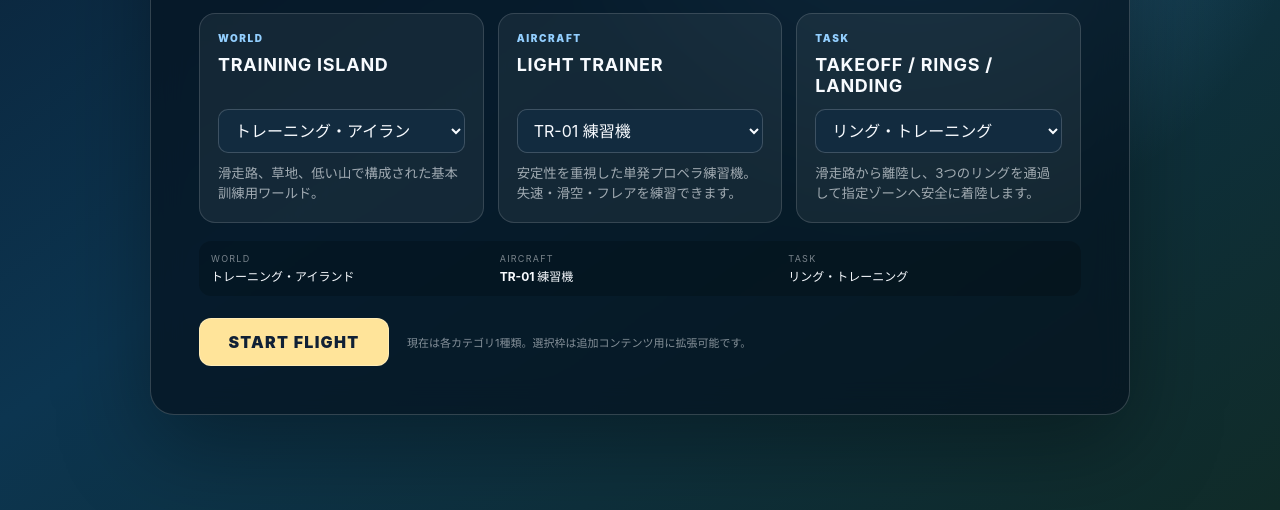
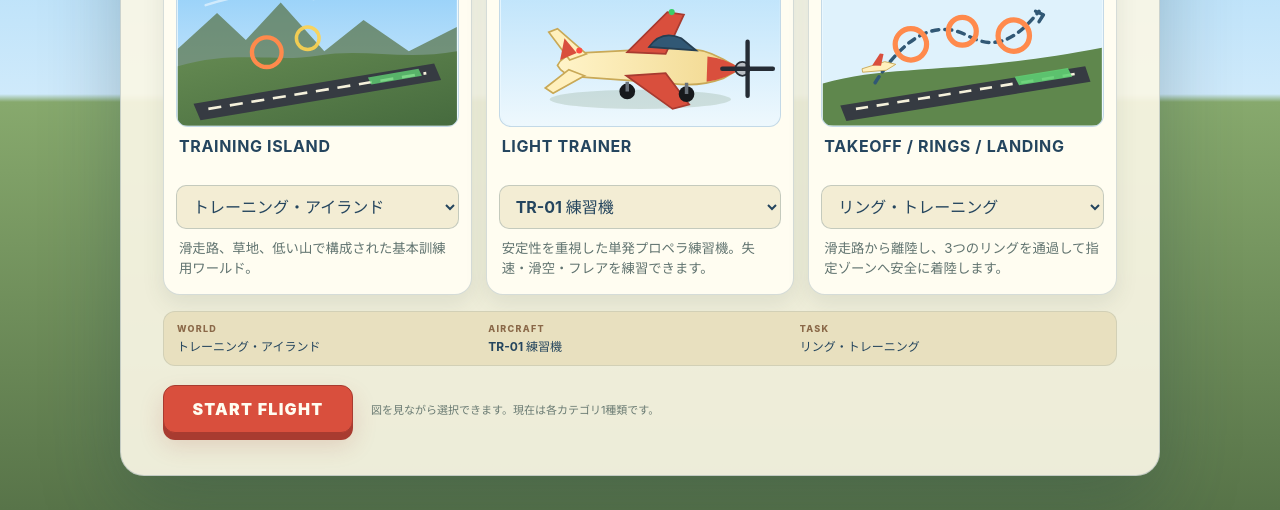
Before and after one commit to InSuns21/pilotwings-modern, a website built with Vite: page index.html in a window 1280 px wide. Shown: the part 290-800 px from the top of the page. Built offline with nearby package versions, Linux system fonts and the light colour scheme.

Commit message:
feat: スタート画面の配色と図版を改善
本編の空・草地・機体カラーへスタート画面を揃え、World・Aircraft・TaskのインラインSVGプレビューを追加する。

```diff
--- a/src/game/StartScreen.ts
+++ b/src/game/StartScreen.ts
@@ -5,10 +5,16 @@ import {
   WORLDS,
   resolveGameSelection,
   type AircraftId,
+  type CatalogOption,
   type GameSelection,
   type TaskId,
   type WorldId
 } from './GameCatalog';
+import {
+  aircraftPreviewSvg,
+  taskPreviewSvg,
+  worldPreviewSvg
+} from './StartScreenPreview';
 
 export interface StartScreenController {
   dispose(): void;
@@ -44,7 +50,7 @@ export function mountStartScreen(
           <button class="start-button" type="button" data-start-flight>
             START FLIGHT
           </button>
-          <span class="start-note">現在は各カテゴリ1種類。選択枠は追加コンテンツ用に拡張可能です。</span>
+          <span class="start-note">図を見ながら選択できます。現在は各カテゴリ1種類です。</span>
         </div>
       </section>
     </main>
@@ -69,6 +75,30 @@ export function mountStartScreen(
       taskId: taskSelect.value as TaskId
     });
 
+  const updateCards = (): void => {
+    updateCard(
+      root,
+      'world',
+      WORLDS,
+      worldSelect.value as WorldId,
+      (id) => worldPreviewSvg(id)
+    );
+    updateCard(
+      root,
+      'aircraft',
+      AIRCRAFT,
+      aircraftSelect.value as AircraftId,
+      (id) => aircraftPreviewSvg(id)
+    );
+    updateCard(
+      root,
+      'task',
+      TASKS,
+      taskSelect.value as TaskId,
+      (id) => taskPreviewSvg(id)
+    );
+  };
+
   const updateSummary = (): void => {
     const selection = currentSelection();
     summary.innerHTML = `
@@ -78,7 +108,11 @@ export function mountStartScreen(
     `;
   };
 
-  const onChange = (): void => updateSummary();
+  const onChange = (): void => {
+    updateCards();
+    updateSummary();
+  };
+
   worldSelect.addEventListener('change', onChange);
   aircraftSelect.addEventListener('change', onChange);
   taskSelect.addEventListener('change', onChange);
@@ -101,6 +135,7 @@ export function mountStartScreen(
   };
 
   startButton.addEventListener('click', onClick);
+  updateCards();
   updateSummary();
 
   return {
@@ -117,7 +152,7 @@ export function mountStartScreen(
 function selectorMarkup<Id extends string>(
   label: string,
   kind: string,
-  options: readonly { id: Id; name: string; subtitle: string; description: string }[],
+  options: readonly CatalogOption<Id>[],
   selectedId: Id
 ): string {
   const optionMarkup = options
@@ -135,15 +170,39 @@ function selectorMarkup<Id extends string>(
   }
 
   return `
-    <label class="flight-select-card">
+    <label class="flight-select-card" data-card-${kind}>
       <span class="flight-select-label">${label}</span>
-      <strong>${selected.subtitle}</strong>
+      <div class="flight-select-preview" data-preview-${kind}></div>
+      <strong data-subtitle-${kind}>${selected.subtitle}</strong>
       <select data-select-${kind} aria-label="${label} selection">
         ${optionMarkup}
       </select>
-      <small>${selected.description}</small>
+      <small data-description-${kind}>${selected.description}</small>
     </label>
   `;
+}
+
+function updateCard<Id extends string>(
+  root: HTMLElement,
+  kind: string,
+  options: readonly CatalogOption<Id>[],
+  id: Id,
+  preview: (id: Id) => string
+): void {
+  const option = options.find((candidate) => candidate.id === id);
+  const previewElement = root.querySelector<HTMLElement>(`[data-preview-${kind}]`);
+  const subtitleElement = root.querySelector<HTMLElement>(`[data-subtitle-${kind}]`);
+  const descriptionElement = root.querySelector<HTMLElement>(
+    `[data-description-${kind}]`
+  );
+
+  if (!option || !previewElement || !subtitleElement || !descriptionElement) {
+    throw new Error(`Start screen card did not initialize: ${kind}`);
+  }
+
+  previewElement.innerHTML = preview(id);
+  subtitleElement.textContent = option.subtitle;
+  descriptionElement.textContent = option.description;
 }
 
 function requireSelect<Id extends string>(
--- /dev/null
+++ b/src/game/StartScreenPreview.ts
@@ -0,0 +1,94 @@
+import type { AircraftId, TaskId, WorldId } from './GameCatalog';
+
+const SVG_OPEN =
+  '<svg viewBox="0 0 320 176" role="img" aria-hidden="true" focusable="false" xmlns="http://www.w3.org/2000/svg">';
+
+export function worldPreviewSvg(id: WorldId): string {
+  switch (id) {
+    case 'training-island':
+      return `${SVG_OPEN}
+        <defs>
+          <linearGradient id="world-sky" x1="0" y1="0" x2="0" y2="1">
+            <stop offset="0" stop-color="#8fcdf8"/>
+            <stop offset="1" stop-color="#d9effd"/>
+          </linearGradient>
+          <linearGradient id="world-grass" x1="0" y1="0" x2="1" y2="1">
+            <stop offset="0" stop-color="#658a52"/>
+            <stop offset="1" stop-color="#466b3e"/>
+          </linearGradient>
+        </defs>
+        <rect width="320" height="176" rx="14" fill="url(#world-sky)"/>
+        <path d="M0 88 L45 47 L78 78 L118 35 L168 91 L213 55 L265 91 L320 63 V176 H0Z" fill="#587449" opacity=".72"/>
+        <path d="M0 108 C65 89 112 104 160 96 C214 87 259 102 320 91 V176 H0Z" fill="url(#world-grass)"/>
+        <path d="M18 151 L294 105 L302 124 L26 170Z" fill="#363b42"/>
+        <path d="M35 157 L285 116" stroke="#f5f1dc" stroke-width="3" stroke-dasharray="15 10"/>
+        <path d="M218 121 L276 111 L280 119 L222 129Z" fill="#61d174" opacity=".8"/>
+        <circle cx="102" cy="92" r="17" fill="none" stroke="#ff8a4c" stroke-width="5"/>
+        <circle cx="149" cy="76" r="13" fill="none" stroke="#ffd34f" stroke-width="4" opacity=".9"/>
+        <path d="M32 38 Q96 17 156 31" fill="none" stroke="#fff" stroke-width="3" stroke-linecap="round" opacity=".52"/>
+      </svg>`;
+  }
+}
+
+export function aircraftPreviewSvg(id: AircraftId): string {
+  switch (id) {
+    case 'trainer-01':
+      return `${SVG_OPEN}
+        <defs>
+          <linearGradient id="aircraft-sky" x1="0" y1="0" x2="0" y2="1">
+            <stop offset="0" stop-color="#b8e1fb"/>
+            <stop offset="1" stop-color="#eef8fd"/>
+          </linearGradient>
+          <linearGradient id="aircraft-body" x1="0" y1="0" x2="1" y2="0">
+            <stop offset="0" stop-color="#fff4c9"/>
+            <stop offset="1" stop-color="#f1d78d"/>
+          </linearGradient>
+        </defs>
+        <rect width="320" height="176" rx="14" fill="url(#aircraft-sky)"/>
+        <ellipse cx="160" cy="146" rx="104" ry="11" fill="#466b3e" opacity=".17"/>
+        <g transform="translate(26 18)">
+          <path d="M61 75 L177 69 Q206 69 229 82 L248 93 L229 104 Q202 114 171 110 L60 102 Q44 99 39 89 Q44 78 61 75Z" fill="url(#aircraft-body)" stroke="#c9a957" stroke-width="2"/>
+          <path d="M119 74 L165 28 L184 31 L163 76Z" fill="#d94f3d" stroke="#a83b30" stroke-width="2"/>
+          <path d="M118 101 L171 139 L190 134 L163 98Z" fill="#d94f3d" stroke="#a83b30" stroke-width="2"/>
+          <path d="M72 76 L39 47 L29 51 L53 83Z" fill="#fff0bd" stroke="#c9a957" stroke-width="2"/>
+          <path d="M70 101 L34 121 L25 115 L52 94Z" fill="#fff0bd" stroke="#c9a957" stroke-width="2"/>
+          <path d="M61 75 L47 58 L42 83Z" fill="#d94f3d"/>
+          <path d="M144 68 Q158 48 181 58 L198 72Z" fill="#315875" stroke="#253f53" stroke-width="2"/>
+          <path d="M211 79 Q232 81 249 93 Q232 105 210 108Z" fill="#d94f3d"/>
+          <circle cx="251" cy="93" r="8" fill="#b8bec4" stroke="#252c35" stroke-width="2"/>
+          <path d="M257 62 V124 M228 93 H286" stroke="#252c35" stroke-width="5" stroke-linecap="round"/>
+          <circle cx="119" cy="119" r="9" fill="#17191c"/>
+          <circle cx="187" cy="122" r="9" fill="#17191c"/>
+          <path d="M119 108 V119 M187 109 V122" stroke="#69717a" stroke-width="4"/>
+          <circle cx="64" cy="72" r="3.5" fill="#ff4c42"/>
+          <circle cx="170" cy="28" r="3.5" fill="#3acf68"/>
+        </g>
+        <text x="20" y="30" fill="#315875" font-size="12" font-weight="800" letter-spacing="2">TR-01</text>
+      </svg>`;
+  }
+}
+
+export function taskPreviewSvg(id: TaskId): string {
+  switch (id) {
+    case 'ring-training':
+      return `${SVG_OPEN}
+        <rect width="320" height="176" rx="14" fill="#dff2fc"/>
+        <path d="M0 128 C82 105 154 119 320 87 V176 H0Z" fill="#5f874d"/>
+        <path d="M20 153 L301 108 L307 126 L27 171Z" fill="#363b42"/>
+        <path d="M38 157 L289 117" stroke="#f5f1dc" stroke-width="3" stroke-dasharray="14 10"/>
+        <path d="M60 127 C96 70 132 55 166 73 C196 89 219 81 248 45" fill="none" stroke="#315875" stroke-width="4" stroke-dasharray="8 7" stroke-linecap="round"/>
+        <g fill="none" stroke="#ff8a4c" stroke-width="6">
+          <circle cx="101" cy="83" r="18"/>
+          <circle cx="160" cy="68" r="16"/>
+          <circle cx="219" cy="73" r="18"/>
+        </g>
+        <path d="M244 45 L253 49 L248 57" fill="none" stroke="#315875" stroke-width="4" stroke-linecap="round" stroke-linejoin="round"/>
+        <path d="M220 120 L281 110 L286 120 L225 130Z" fill="#61d174" opacity=".9"/>
+        <g transform="translate(45 111) rotate(-9)">
+          <path d="M0 0 L27 -4 L39 1 L27 6 L0 4Z" fill="#fff0bd" stroke="#c9a957"/>
+          <path d="M12 -2 L23 -14 L27 -13 L22 0Z" fill="#d94f3d"/>
+        </g>
+        <text x="20" y="28" fill="#315875" font-size="11" font-weight="800" letter-spacing="1.4">TAKEOFF → RINGS → LANDING</text>
+      </svg>`;
+  }
+}
--- a/src/style/main.css
+++ b/src/style/main.css
@@ -523,50 +523,70 @@ button {
   display: grid;
   place-items: center;
   padding:
-    max(28px, env(safe-area-inset-top))
-    max(24px, env(safe-area-inset-right))
-    max(28px, env(safe-area-inset-bottom))
-    max(24px, env(safe-area-inset-left));
+    max(24px, env(safe-area-inset-top))
+    max(22px, env(safe-area-inset-right))
+    max(24px, env(safe-area-inset-bottom))
+    max(22px, env(safe-area-inset-left));
   overflow: auto;
+  color: #193247;
   background:
-    radial-gradient(circle at 72% 18%, rgb(91 169 226 / 38%), transparent 34%),
-    linear-gradient(145deg, #0b2036 0%, #0c3550 42%, #102b28 100%);
+    linear-gradient(180deg, #91cff6 0%, #cfeafb 48%, #87a96d 49%, #587449 100%);
 }
 
 .start-panel {
-  width: min(980px, 100%);
-  padding: clamp(24px, 4vw, 48px);
-  border: 1px solid rgb(255 255 255 / 18%);
+  position: relative;
+  width: min(1040px, 100%);
+  padding: clamp(22px, 3.5vw, 42px);
+  overflow: hidden;
+  border: 1px solid rgb(49 88 117 / 22%);
   border-radius: 24px;
-  background: rgb(5 18 31 / 72%);
-  box-shadow: 0 30px 90px rgb(0 0 0 / 34%);
-  backdrop-filter: blur(16px);
+  background: rgb(250 247 229 / 92%);
+  box-shadow: 0 28px 80px rgb(30 58 70 / 28%);
+}
+
+.start-panel::before {
+  position: absolute;
+  top: -70px;
+  right: -34px;
+  width: 260px;
+  height: 160px;
+  border-radius: 50%;
+  background: rgb(255 255 255 / 46%);
+  content: "";
+  transform: rotate(-12deg);
+  pointer-events: none;
 }
 
 .start-brand {
-  margin-bottom: 28px;
+  position: relative;
+  z-index: 1;
+  margin-bottom: 24px;
 }
 
 .start-kicker {
-  color: #ffe49a;
+  color: #d94f3d;
   font-size: 11px;
-  font-weight: 800;
+  font-weight: 900;
   letter-spacing: 0.18em;
 }
 
 .start-brand h1 {
-  margin: 8px 0 10px;
-  font-size: clamp(34px, 7vw, 72px);
-  line-height: 0.95;
-  letter-spacing: 0.04em;
+  margin: 7px 0 9px;
+  color: #24455e;
+  font-size: clamp(34px, 6.4vw, 68px);
+  line-height: 0.96;
+  letter-spacing: 0.035em;
+  text-shadow: 0 2px 0 rgb(255 255 255 / 55%);
 }
 
 .start-brand p {
   margin: 0;
-  color: rgb(248 251 255 / 70%);
+  color: #546b76;
 }
 
 .flight-select-grid {
+  position: relative;
+  z-index: 1;
   display: grid;
   grid-template-columns: repeat(3, minmax(0, 1fr));
   gap: 14px;
@@ -574,50 +594,82 @@ button {
 
 .flight-select-card {
   display: grid;
+  grid-template-rows: auto auto auto auto 1fr;
   gap: 10px;
-  min-height: 190px;
-  padding: 18px;
-  border: 1px solid rgb(255 255 255 / 14%);
-  border-radius: 16px;
-  background: rgb(255 255 255 / 6%);
+  min-width: 0;
+  padding: 12px;
+  overflow: hidden;
+  border: 1px solid rgb(49 88 117 / 20%);
+  border-radius: 17px;
+  background: #fffdf1;
+  box-shadow: 0 8px 22px rgb(56 76 72 / 10%);
 }
 
 .flight-select-label {
-  color: #93cfff;
+  padding: 0 3px;
+  color: #d94f3d;
   font-size: 10px;
   font-weight: 900;
-  letter-spacing: 0.16em;
+  letter-spacing: 0.17em;
+}
+
+.flight-select-preview {
+  aspect-ratio: 320 / 176;
+  overflow: hidden;
+  border: 1px solid rgb(49 88 117 / 16%);
+  border-radius: 12px;
+  background: #dff2fc;
+  box-shadow: inset 0 0 0 1px rgb(255 255 255 / 40%);
+}
+
+.flight-select-preview svg {
+  display: block;
+  width: 100%;
+  height: 100%;
 }
 
 .flight-select-card strong {
-  min-height: 2.5em;
-  font-size: 18px;
+  min-height: 2.4em;
+  padding: 0 3px;
+  color: #24455e;
+  font-size: 16px;
+  line-height: 1.2;
   letter-spacing: 0.04em;
 }
 
 .flight-select-card select {
   width: 100%;
   padding: 10px 36px 10px 12px;
-  border: 1px solid rgb(255 255 255 / 18%);
+  border: 1px solid rgb(49 88 117 / 24%);
   border-radius: 10px;
-  color: #f8fbff;
-  background: #122b3f;
+  color: #24455e;
+  background: #f3edd4;
   font: inherit;
+  font-weight: 700;
+}
+
+.flight-select-card select:focus-visible {
+  outline: 3px solid rgb(217 79 61 / 28%);
+  outline-offset: 2px;
 }
 
 .flight-select-card small {
-  color: rgb(248 251 255 / 62%);
-  line-height: 1.55;
+  padding: 0 3px 3px;
+  color: #60736f;
+  line-height: 1.5;
 }
 
 .start-summary {
+  position: relative;
+  z-index: 1;
   display: grid;
   grid-template-columns: repeat(3, minmax(0, 1fr));
   gap: 8px;
-  margin-top: 18px;
-  padding: 12px;
+  margin-top: 16px;
+  padding: 11px 13px;
+  border: 1px solid rgb(49 88 117 / 12%);
   border-radius: 12px;
-  background: rgb(0 0 0 / 18%);
+  background: #e8e0bf;
 }
 
 .start-summary div {
@@ -626,41 +678,56 @@ button {
 }
 
 .start-summary span {
-  color: rgb(248 251 255 / 48%);
+  color: #8a6848;
   font-size: 9px;
+  font-weight: 800;
   letter-spacing: 0.14em;
 }
 
 .start-summary strong {
+  color: #24455e;
   font-size: 12px;
 }
 
 .start-actions {
+  position: relative;
+  z-index: 1;
   display: flex;
   align-items: center;
   gap: 18px;
-  margin-top: 22px;
+  margin-top: 19px;
 }
 
 .start-button {
   min-width: 190px;
   padding: 13px 22px;
-  border: 1px solid rgb(255 255 255 / 28%);
+  border: 1px solid #a83b30;
   border-radius: 12px;
-  color: #102035;
-  background: #ffe49a;
+  color: #fffdf1;
+  background: #d94f3d;
+  box-shadow: 0 7px 0 #a83b30, 0 12px 24px rgb(168 59 48 / 18%);
   font-weight: 900;
   letter-spacing: 0.08em;
   cursor: pointer;
 }
 
+.start-button:hover {
+  background: #e7604e;
+}
+
+.start-button:active {
+  box-shadow: 0 3px 0 #a83b30, 0 7px 15px rgb(168 59 48 / 18%);
+  transform: translateY(4px);
+}
+
 .start-button:disabled {
   opacity: 0.6;
   cursor: progress;
+  transform: none;
 }
 
 .start-note {
-  color: rgb(248 251 255 / 52%);
+  color: #697a72;
   font-size: 11px;
 }
 
@@ -688,12 +755,40 @@ button {
 }
 
 @media (max-width: 760px) {
+  .start-screen {
+    display: block;
+  }
+
+  .start-panel {
+    min-height: calc(100vh - 48px);
+  }
+
   .flight-select-grid,
   .start-summary {
     grid-template-columns: 1fr;
   }
 
   .flight-select-card {
+    grid-template-columns: minmax(128px, 42%) minmax(0, 1fr);
+    grid-template-rows: auto auto auto 1fr;
+    align-items: start;
+  }
+
+  .flight-select-label {
+    grid-column: 1 / -1;
+  }
+
+  .flight-select-preview {
+    grid-row: 2 / 5;
+  }
+
+  .flight-select-card strong,
+  .flight-select-card select,
+  .flight-select-card small {
+    grid-column: 2;
+  }
+
+  .flight-select-card strong {
     min-height: 0;
   }
 
@@ -707,7 +802,55 @@ button {
   }
 }
 
+@media (max-width: 520px) {
+  .flight-select-card {
+    grid-template-columns: 1fr;
+    grid-template-rows: auto auto auto auto auto;
+  }
+
+  .flight-select-preview,
+  .flight-select-card strong,
+  .flight-select-card select,
+  .flight-select-card small {
+    grid-column: 1;
+    grid-row: auto;
+  }
+}
+
 @media (any-pointer: coarse) and (orientation: landscape) and (max-height: 700px) {
+  .start-screen {
+    display: block;
+    padding: 12px max(14px, env(safe-area-inset-right)) 12px max(14px, env(safe-area-inset-left));
+  }
+
+  .start-panel {
+    padding: 16px;
+  }
+
+  .start-brand {
+    margin-bottom: 12px;
+  }
+
+  .start-brand h1 {
+    font-size: 36px;
+  }
+
+  .flight-select-card {
+    grid-template-rows: auto auto auto auto;
+  }
+
+  .flight-select-card small {
+    display: none;
+  }
+
+  .start-summary {
+    display: none;
+  }
+
+  .start-actions {
+    margin-top: 12px;
+  }
+
   .session-loadout {
     display: none;
   }
```
Also changed, not shown: docs/ARCHITECTURE.md (+3 -0 lines), tests/startScreenPreview.test.ts (added, +30 -0 lines), README.md.
